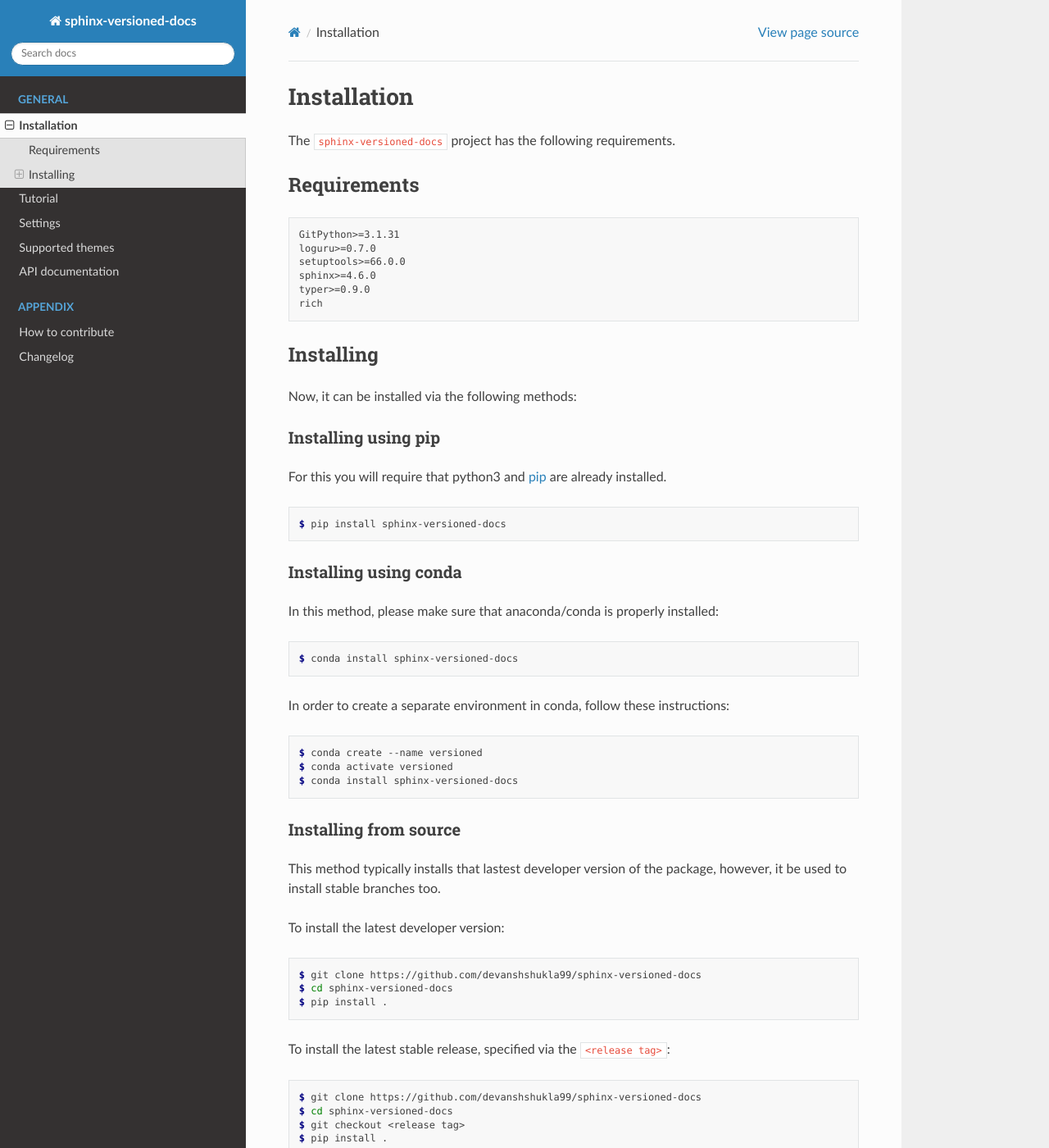
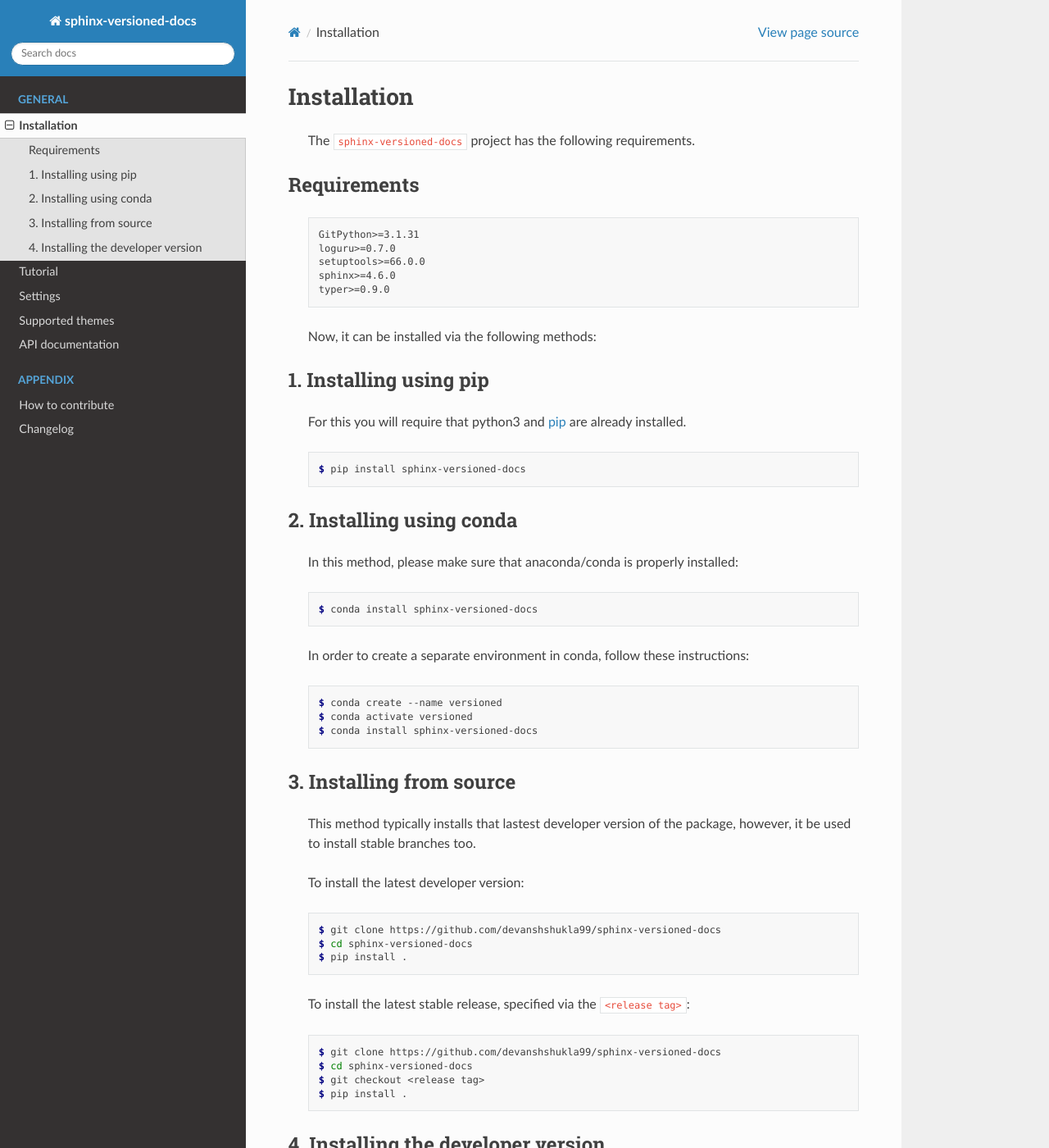
Before and after one commit to devanshshukla99/sphinx-versioned-docs, a Sphinx documentation site: the page built from docs/install.rst, in a window 1280 px wide and 1400 px high. Shown: the whole window at 82% size. Built offline with Sphinx 7.4.7 and the Read the Docs theme 2.0.0, drawn with Linux system fonts in a browser that asks for light colours; some of the changed text lies outside the part shown.

```diff
--- /dev/null
+++ b/docs/changes/69.feature.rst
@@ -0,0 +1,4 @@
+Modified the ``--branch``/ ``-b`` to accomodate branch selection/exclusion. Now, any branch can be selected
+by mentioning it in ``--branch``/``--b`` and any can be excluded by adding a ``-`` infront of the branch/tag
+name in the cli argument.
+Like ``--branch main,-v1.0,v2.0`` will select ``main``, ``v2.0`` and will exclude ``v1.0``.
--- a/docs/install.rst
+++ b/docs/install.rst
@@ -4,84 +4,80 @@
 Installation
 ============
 
-The ``sphinx-versioned-docs`` project has the following requirements.
+    The ``sphinx-versioned-docs`` project has the following requirements.
 
 .. _requirements-to-use:
 
 Requirements
-============
+------------
 
-.. code-block:: markdown
+    .. code-block:: markdown
 
-    GitPython>=3.1.31
-    loguru>=0.7.0
-    setuptools>=66.0.0
-    sphinx>=4.6.0
-    typer>=0.9.0
-    rich
+        GitPython>=3.1.31
+        loguru>=0.7.0
+        setuptools>=66.0.0
+        sphinx>=4.6.0
+        typer>=0.9.0
 
-Installing
-==========
+    Now, it can be installed via the following methods:
 
-Now, it can be installed via the following methods:
+1. Installing using pip
+------------------------
 
-Installing using pip
---------------------
+    For this you will require that python3 and `pip <https://pip.pypa.io/en/stable/installation/>`__ are already installed.
 
-For this you will require that python3 and `pip <https://pip.pypa.io/en/stable/installation/>`__ are already installed.
+    .. code-block:: console
 
-.. code-block:: console
+        $ pip install sphinx-versioned-docs
 
-    $ pip install sphinx-versioned-docs
+2. Installing using conda
+--------------------------
 
-Installing using conda
-----------------------
+    In this method, please make sure that anaconda/conda is properly installed:
 
-In this method, please make sure that anaconda/conda is properly installed:
+    .. code-block:: console
 
-.. code-block:: console
+        $ conda install sphinx-versioned-docs
 
-    $ conda install sphinx-versioned-docs
+    In order to create a separate environment in conda, follow these instructions:
 
-In order to create a separate environment in conda, follow these instructions:
+    .. code-block:: console
 
-.. code-block:: console
+        $ conda create --name versioned
+        $ conda activate versioned
+        $ conda install sphinx-versioned-docs
 
-    $ conda create --name versioned
-    $ conda activate versioned
-    $ conda install sphinx-versioned-docs
+3. Installing from source
+--------------------------
 
-Installing from source
-----------------------
+    This method typically installs that lastest developer version of the package, however, it be used to install stable branches too.
 
-This method typically installs that lastest developer version of the package, however, it be used to install stable branches too.
+    To install the latest developer version:
 
-To install the latest developer version:
+    .. code-block:: console
 
-.. code-block:: console
+        $ git clone https://github.com/devanshshukla99/sphinx-versioned-docs
+        $ cd sphinx-versioned-docs
+        $ pip install .
 
-    $ git clone https://github.com/devanshshukla99/sphinx-versioned-docs
-    $ cd sphinx-versioned-docs
-    $ pip install .
+    To install the latest stable release, specified via the ``<release tag>``:
 
-To install the latest stable release, specified via the ``<release tag>``:
+    .. code-block:: console
 
-.. code-block:: console
-
-    $ git clone https://github.com/devanshshukla99/sphinx-versioned-docs
-    $ cd sphinx-versioned-docs
-    $ git checkout <release tag>
-    $ pip install .
+        $ git clone https://github.com/devanshshukla99/sphinx-versioned-docs
+        $ cd sphinx-versioned-docs
+        $ git checkout <release tag>
+        $ pip install .
 
 .. _dev-version:
 
-Installing the developer version
---------------------------------
+4. Installing the developer version
+-------------------------------------
 
-If you are interested in contributing to the project, then you can setup the developer environment by using:
+    If you are interested in contributing to the project, then you can setup the developer environment by using:
 
-.. code-block:: console
+    .. code-block:: console
 
-    $ git clone https://github.com/devanshshukla99/sphinx-versioned-docs
-    $ cd sphinx-versioned-docs
-    $ pip install -e .[all]
+        $ git clone https://github.com/devanshshukla99/sphinx-versioned-docs
+        $ cd sphinx-versioned-docs
+        $ pip install -e .[all]
--- a/docs/settings.rst
+++ b/docs/settings.rst
@@ -4,9 +4,9 @@
 Settings
 ========
 
-.. code-block::
+.. code-block:: console
 
-    sphinx-versioned [OPTIONS]
+    $ sphinx-versioned [OPTIONS]
 
 The ``sphinx-versioned-docs`` reads options from two sources:
 
```
Also changed, not shown: docs/tutorial.rst (+66 -28 lines), 7 other files.
